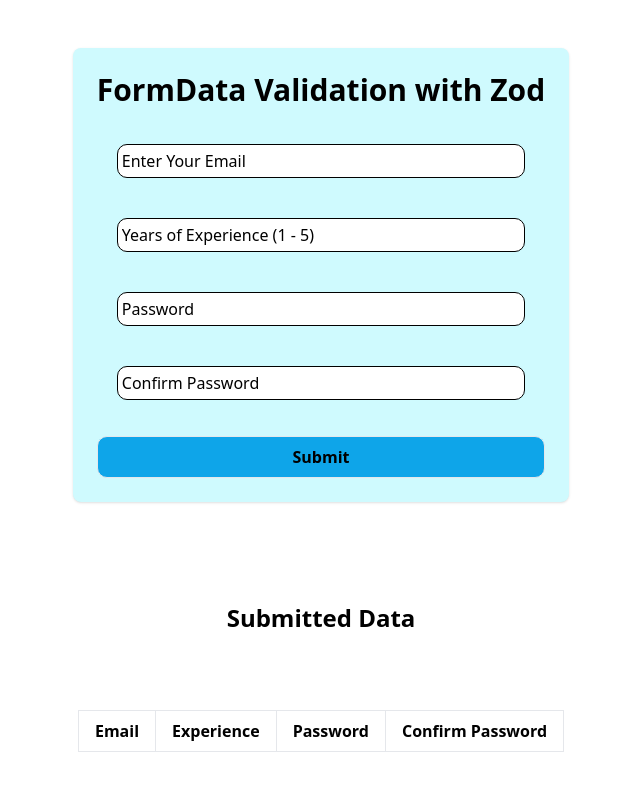
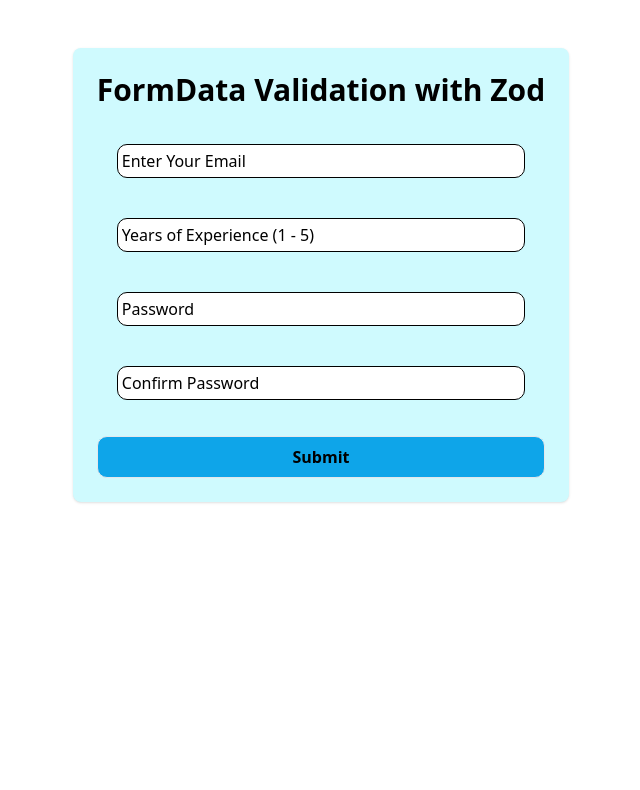
Before and after one commit to joshuamwale/FormValidationWithZodLibrary, a Next.js app: page / in a window 1280 px wide. Shown: the top 790 px of the page, without its empty margins (319-959 px from the left). Built offline with nearby package versions, Linux system fonts and the light colour scheme.

Commit message:
updated the develop with yml file and deleted dataTable in page.tsx

```diff
--- a/app/page.tsx
+++ b/app/page.tsx
@@ -7,8 +7,6 @@
   return (
     <main className="flex min-h-screen flex-col items-center justify-between p-12">
       <Form/>
-      <h2 className="text-2xl font-bold mt-6"> Submitted Data</h2>
-      <DataTable/>
     </main>
   );
 }
```
